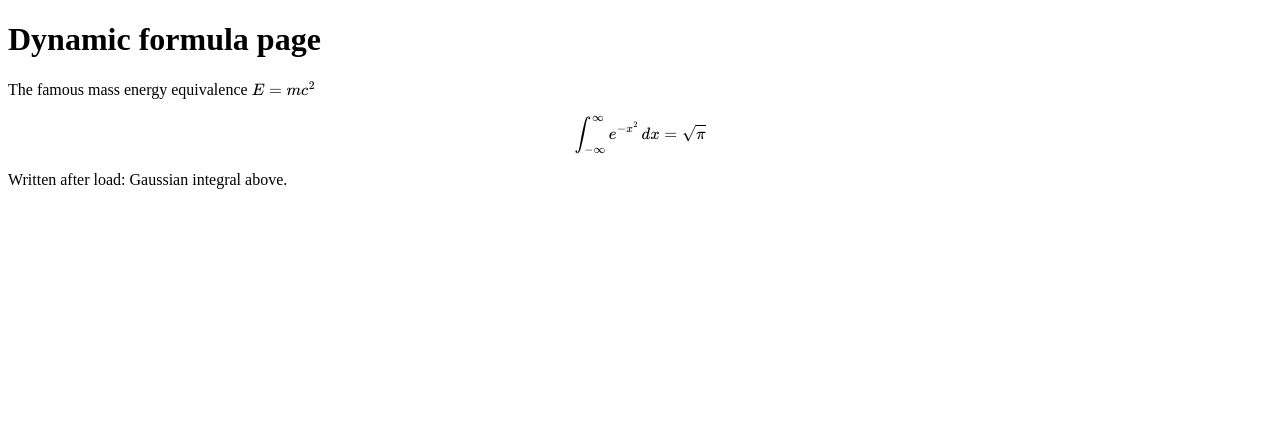
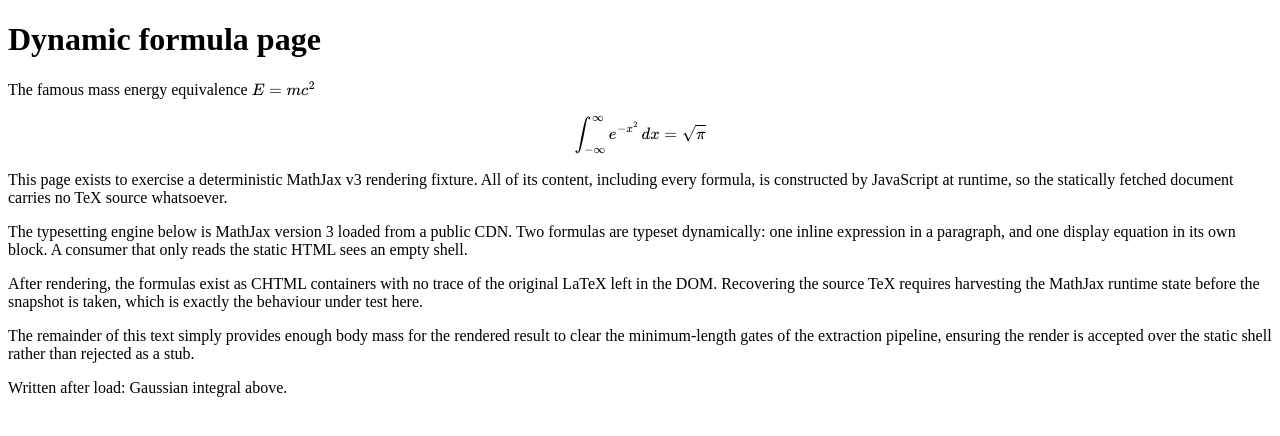
Before and after one commit to fatiru/mjx-fixture, a plain HTML site: page index.html in a window 1280 px wide. Drawn offline with nearby package versions, Linux system fonts and the light colour scheme.

Commit message:
prose payload over MIN_RENDER_MD

```diff
--- a/index.html
+++ b/index.html
@@ -57,8 +57,21 @@ const p2 = document.createElement('p');
 const d1 = document.createElement('div');
 d1.textContent = '\\[\\int_{-\\infty}^{\\infty} e^{-x^2}\\,dx = \\sqrt{\\pi}\\]';
 p2.appendChild(d1); root.appendChild(p2);
-window.addEventListener('load', () => {
-  const t = document.createElement('p');
+  // Realistic prose payload: rendered markdown must clear MIN_RENDER_MD (500)
+  // for the render to replace the static shell — a demo stub would be refused.
+  const PARAS = [
+    'This page exists to exercise a deterministic MathJax v3 rendering fixture. All of its content, including every formula, is constructed by JavaScript at runtime, so the statically fetched document carries no TeX source whatsoever.',
+    'The typesetting engine below is MathJax version 3 loaded from a public CDN. Two formulas are typeset dynamically: one inline expression in a paragraph, and one display equation in its own block. A consumer that only reads the static HTML sees an empty shell.',
+    'After rendering, the formulas exist as CHTML containers with no trace of the original LaTeX left in the DOM. Recovering the source TeX requires harvesting the MathJax runtime state before the snapshot is taken, which is exactly the behaviour under test here.',
+    'The remainder of this text simply provides enough body mass for the rendered result to clear the minimum-length gates of the extraction pipeline, ensuring the render is accepted over the static shell rather than rejected as a stub.'
+  ];
+  window.addEventListener('load', () => {
+    for (const t of PARAS) {
+      const p = document.createElement('p');
+      p.textContent = t;
+      root.appendChild(p);
+    }
+    const t = document.createElement('p');
   t.textContent = 'Written after load: Gaussian integral above.';
   root.appendChild(t);
 });
```
